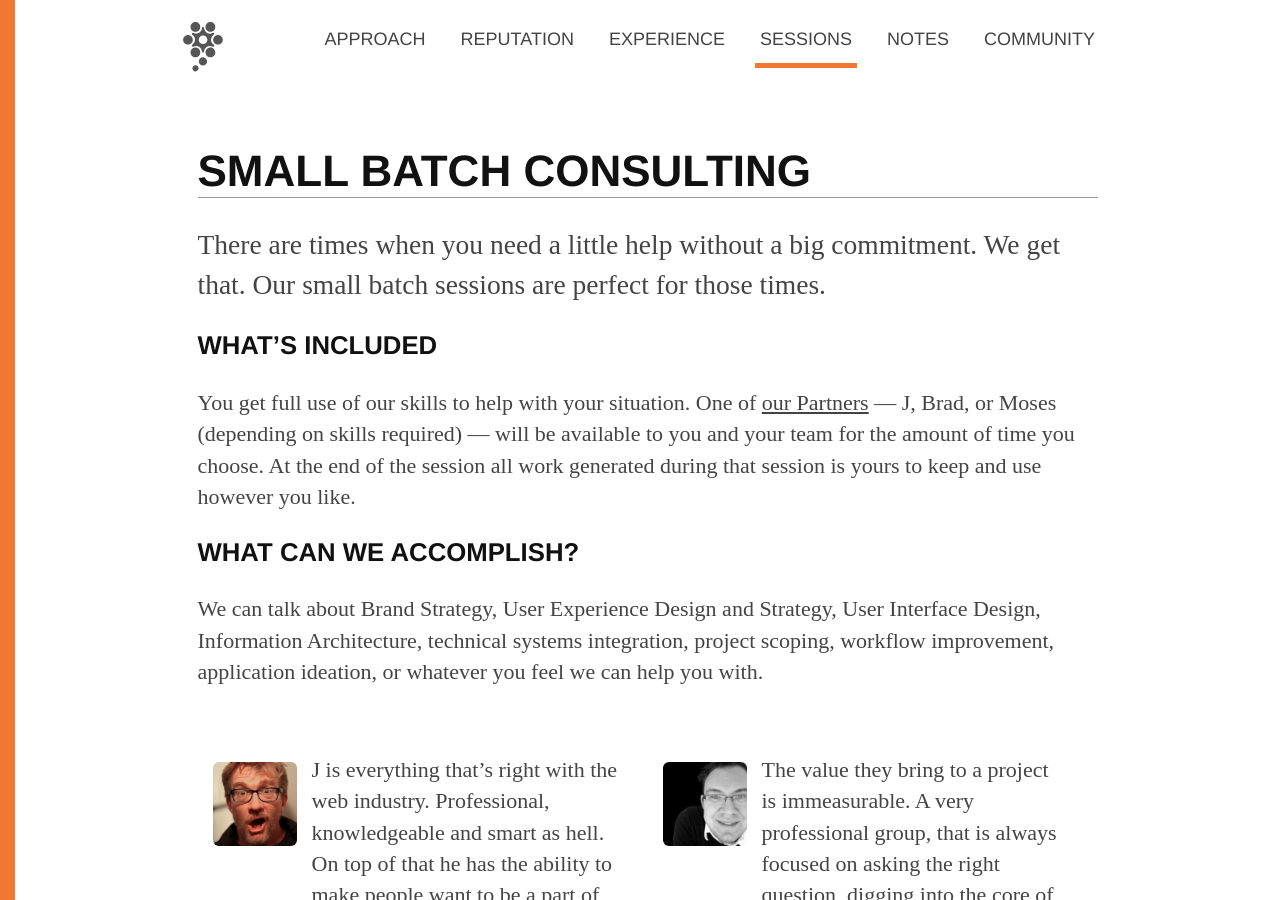
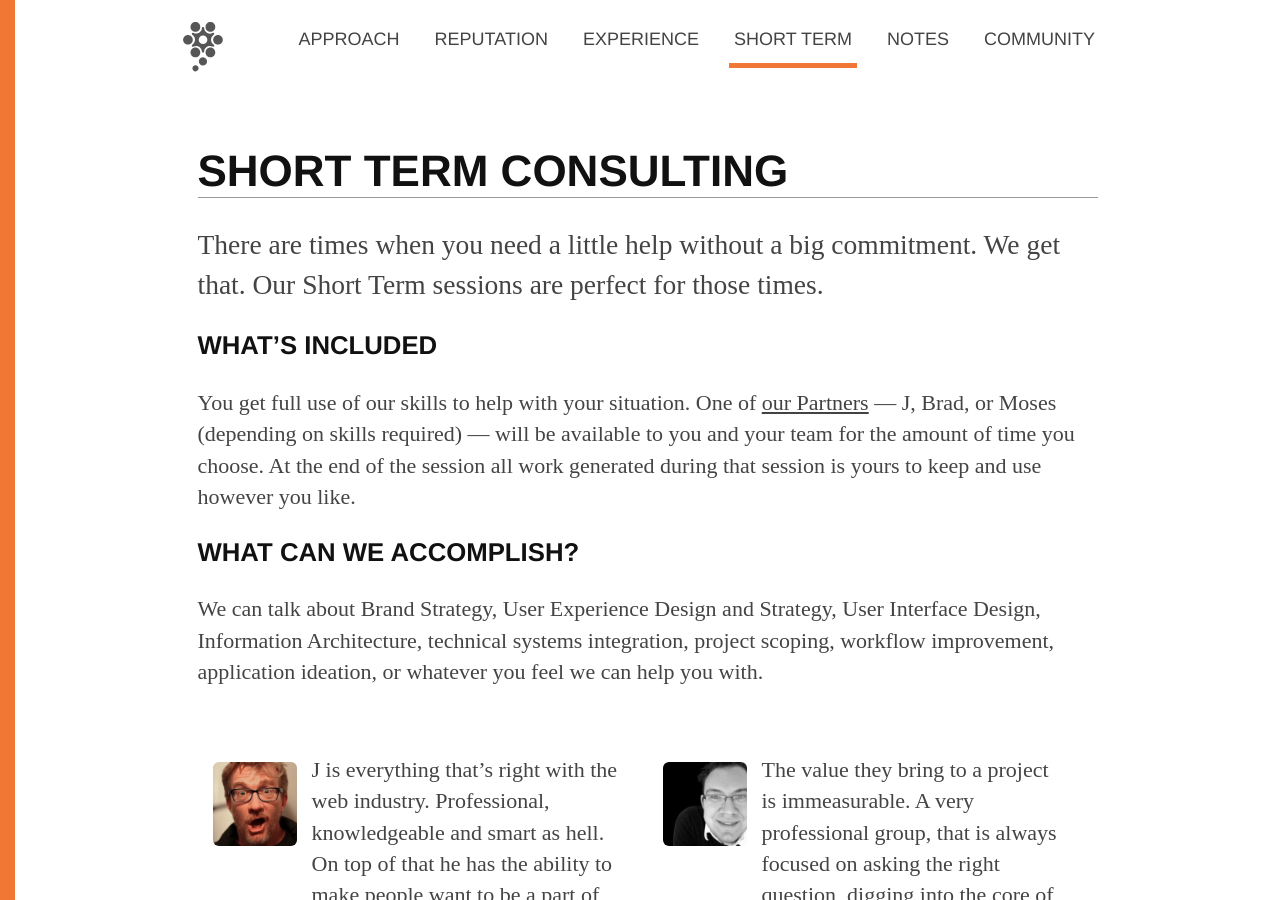
Before and after one commit to ninelabs/ninelabs.com, a Jekyll site: the page built from short-term/index.html, in a window 1280 px wide and 900 px high. Built offline with Jekyll 4.4.1, drawn with Linux system fonts in a browser that asks for light colours; nearby versions of some CDN libraries; Markdown is read by kramdown in place of the engine named in the settings.

Commit message:
Switched Sessions to Short Term
Signed-off-by: J Cornelius <github@jcornelius.com>

```diff
--- a/_config.yml
+++ b/_config.yml
@@ -8,3 +8,5 @@ port: 9999
 permalink: /notes/:title.html
 paginate: 100
 paginate_path: "/notes/page:num/"
+gems:
+  - jekyll-redirect-from
--- a/_includes/global-footer.html
+++ b/_includes/global-footer.html
@@ -3,7 +3,7 @@
     <a{% if page.pid == 'approach' %} class="active"{% endif %} href="/approach/">Approach</a> &middot;
     <a{% if page.pid == 'experience' %} class="active"{% endif %} href="/experience/">Experience</a> &middot;
     <a{% if page.pid == 'reputation' %} class="active"{% endif %} href="/reputation/">Reputation</a> &middot;
-    <a{% if page.pid == 'sessions' %} class="active"{% endif %} href="/sessions/">Sessions</a> &middot;
+    <a{% if page.pid == 'short-term' %} class="active"{% endif %} href="/short-term/">Short Term</a> &middot;
     <a{% if page.pid == 'community' %} class="active"{% endif %} href="/community/">Community</a> &middot;
     <a{% if page.pid == 'notes' %} class="active"{% endif %} href="/notes/">Notes</a> &middot;
     <a{% if page.pid == 'contact' %} class="active"{% endif %} href="/contact/">Contact</a>
--- a/_includes/global-navigation.html
+++ b/_includes/global-navigation.html
@@ -6,7 +6,7 @@
         <li><a{% if page.pid == 'approach' %} class="active"{% endif %} href="/approach/">Approach</a></li>
         <li><a{% if page.pid == 'reputation' %} class="active"{% endif %} href="/reputation/">Reputation</a></li>
         <li><a{% if page.pid == 'experience' %} class="active"{% endif %} href="/experience/">Experience</a></li>
-        <li><a{% if page.pid == 'sessions' %} class="active"{% endif %} href="/sessions/">Sessions</a></li>
+        <li><a{% if page.pid == 'short-term' %} class="active"{% endif %} href="/short-term/">Short Term</a></li>
         <li><a{% if page.pid == 'notes' %} class="active"{% endif %} href="/notes/">Notes</a></li>
         <li><a{% if page.pid == 'community' %} class="active"{% endif %} href="/community/">Community</a></li>
       </ul>
--- a/sessions/index.html
+++ b/short-term/index.html
@@ -1,17 +1,18 @@
 ---
 layout: default
 title: Consulting Sessions
-pid: sessions
+pid: short-term
+redirect_from: "/sessions/"
 ---
 
 <section id="sessions">
   <header>
     <hgroup>
-      <h1>Small Batch Consulting</h1>
+      <h1>Short Term Consulting</h1>
     </hgroup>
   </header>
 
-  <p class="lead">There are times when you need a little help without a big commitment. We get that. Our small batch sessions are perfect for those times.</p>
+  <p class="lead">There are times when you need a little help without a big commitment. We get that. Our Short Term sessions are perfect for those times.</p>
 
   <h3>What&rsquo;s Included</h3>
   <p>You get full use of our skills to help with your situation. One of <a href="/experience/">our Partners</a> &mdash; J, Brad, or Moses (depending on skills required) &mdash; will be available to you and your team for the amount of time you choose. At the end of the session all work generated during that session is yours to keep and use however you like.</p>
```
Also changed, not shown: _posts/2014-08-24-how-we-bill.md (+1 -1 lines), _posts/2014-11-06-deposits.md (+1 -1 lines).
